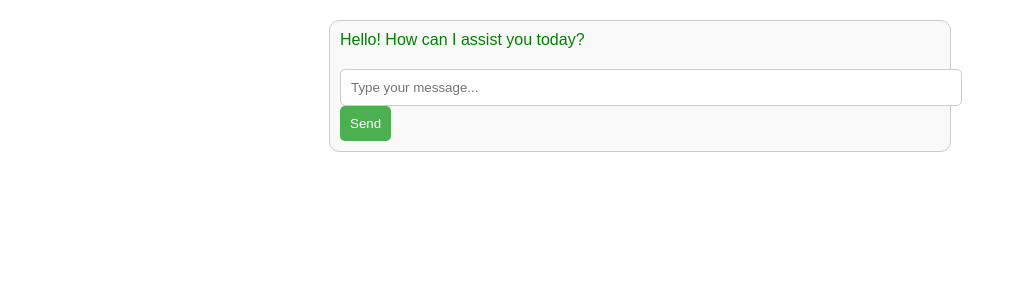
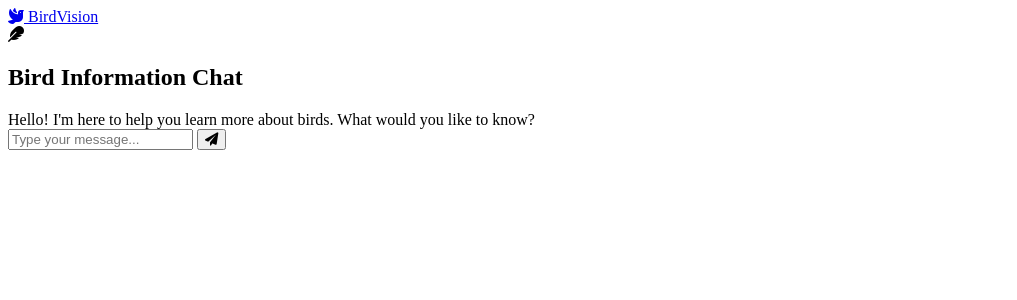
Before and after one commit to alvishprasla11/BirdVision, a Django app: template BirdVisionApp/Index/templates/chatbot.html in a window 1280 px wide. Shown: the top 300 px of the page, without its empty margins (0-1017 px from the left). Run offline with Django 5.2, Linux system fonts and the light colour scheme; the template is opened without the code that fills it, so the values that code supplies are empty.

Commit message:
removed css from chatbot.html adding the css to its correct css file

```diff
--- a/BirdVisionApp/Index/templates/chatbot.html
+++ b/BirdVisionApp/Index/templates/chatbot.html
@@ -1,64 +1,37 @@
+{% load static %}
 <!DOCTYPE html>
 <html lang="en">
 <head>
     <meta charset="UTF-8">
     <meta name="viewport" content="width=device-width, initial-scale=1.0">
-    <title>Chatbot</title>
-    <style>
-        body {
-            font-family: Arial, sans-serif;
-        }
-        .chat-container {
-            width: 100%;
-            max-width: 600px;
-            margin: 20px auto;
-            border: 1px solid #ccc;
-            padding: 10px;
-            border-radius: 10px;
-            background-color: #f9f9f9;
-        }
-        .messages {
-            max-height: 400px;
-            overflow-y: auto;
-            margin-bottom: 10px;
-        }
-        .message {
-            margin-bottom: 10px;
-        }
-        .message.user {
-            text-align: right;
-            color: blue;
-        }
-        .message.bot {
-            text-align: left;
-            color: green;
-        }
-        input[type="text"] {
-            width: 100%;
-            padding: 10px;
-            border: 1px solid #ccc;
-            border-radius: 5px;
-        }
-        button {
-            padding: 10px;
-            background-color: #4CAF50;
-            color: white;
-            border: none;
-            border-radius: 5px;
-            cursor: pointer;
-        }
-        button:hover {
-            background-color: #45a049;
-        }
-    </style>
+    <title>BirdVision Chat - Learn More About Birds</title>
+    <link rel="stylesheet" href="https://cdnjs.cloudflare.com/ajax/libs/font-awesome/6.0.0/css/all.min.css">
+    <link rel="stylesheet" href="{% static 'css/chatbot.css' %}">
 </head>
 <body>
+    <nav class="navbar">
+        <div class="nav-content">
+            <a href="/" class="logo">
+                <i class="fas fa-dove"></i>
+                <span>BirdVision</span>
+            </a>
+        </div>
+    </nav>
+
     <div class="chat-container">
+        <div class="chat-header">
+            <i class="fas fa-feather"></i>
+            <h2>Bird Information Chat</h2>
+        </div>
         <div id="messages" class="messages">
-            <div class="message bot">Hello! How can I assist you today?</div>
+            <div class="message bot">Hello! I'm here to help you learn more about birds. What would you like to know?</div>
         </div>
-        <input type="text" id="user-input" placeholder="Type your message..." onkeypress="handleKeyPress(event)"/>
-        <button onclick="sendMessage()">Send</button>
+        <div class="input-container">
+            <input type="text" id="user-input" placeholder="Type your message..." onkeypress="handleKeyPress(event)"/>
+            <button onclick="sendMessage()" class="send-button">
+                <i class="fas fa-paper-plane"></i>
+            </button>
+        </div>
     </div>
 
     <script>
@@ -93,9 +66,8 @@
 
             if (message === '') return;
 
-            // Display user message
             displayMessage('user', message);
-            input.value = ''; // Clear input early for better UX
+            input.value = '';
 
             try {
                 const response = await fetch('/chatbot/', {
@@ -106,7 +78,7 @@
                     },
                     body: JSON.stringify({
                         prompt: message,
-                        history: chatHistory  // Send the entire chat history
+                        history: chatHistory
                     })
                 });
 
@@ -118,7 +90,6 @@
 
                 if (data.message) {
                     displayMessage('bot', data.message);
-                    // Update chat history with the new exchange
                     chatHistory.push({
                         role: 'User',
                         content: message
```
